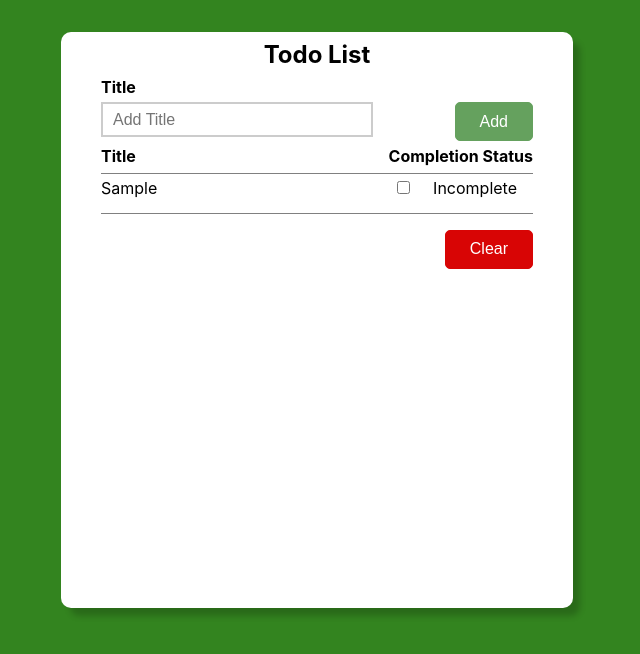
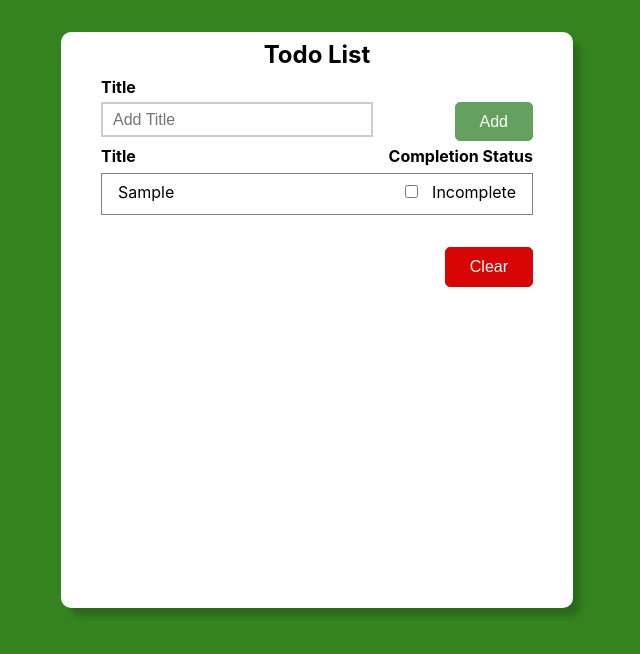
Before and after one commit to neerajmau/todo_list, a React (Create React App) app: page / in a window 1280 px wide. Both pictures are taken after typing "Sample" into the empty fields and a click on the button "Add". Shown: the top 654 px of the page, without its empty margins (323-963 px from the left). Built offline with nearby package versions, Linux system fonts and the light colour scheme.

Commit message:
improve UI

```diff
--- a/src/component/todoList/TodoList.js
+++ b/src/component/todoList/TodoList.js
@@ -50,43 +50,24 @@ const TodoList = () => {
         </div>
 
         <div className={style.list}>
+          {list?.length > 0 && (
             <div className={style.list_header}>
               <div>Title</div>
               <div>Completion Status</div>
             </div>
+          )}
           <div className={style.list_cantainer}>
             {list?.map((e, index) => {
               return (
                 <div className={style.list_data} key={index}>
                   {e?.titleTogle ? (
-                    <span
+                    <>
+                      <div
                         className={style.title}
                         onDoubleClick={() => doubleHandle(index)}
                       >
                         {e.title}
-                    </span>
-                  ) : (
-                    <div className={style.edit_title}>
-                      <input
-                        type="text"
-                        placeholder="Edit Title"
-                        value={e.title}
-                        onBlur={() => {
-                          let data = list;
-                          data[index].titleTogle = !data[index].titleTogle;
-                          saveLocalStorage(data);
-                          setList([...data]);
-                        }}
-                        onChange={(e) => {
-                          let data = list;
-                          data[index].title = e.target.value;
-                          saveLocalStorage(data);
-                          setList([...data]);
-                        }}
-                      />
                       </div>
-                  )}
-
                       <input
                         type="checkbox"
                         id={`status${index}`}
@@ -109,6 +90,39 @@ const TodoList = () => {
                       >
                         {e.compalition ? "Completed" : "Incomplete"}
                       </label>
+                    </>
+                  ) : (
+                    <div className={style.edit_title}>
+                      <input
+                        type="text"
+                        placeholder="Edit Title"
+                        value={e.title}
+                        // onBlur={() => {
+                        //   let data = list;
+                        //   data[index].titleTogle = !data[index].titleTogle;
+                        //   saveLocalStorage(data);
+                        //   setList([...data]);
+                        // }}
+                        onChange={(e) => {
+                          let data = list;
+                          data[index].title = e.target.value;
+                          saveLocalStorage(data);
+                          setList([...data]);
+                        }}
+                      />
+                      <Button
+                        type="add"
+                        onClick={() => {
+                          let data = list;
+                          data[index].titleTogle = !data[index].titleTogle;
+                          saveLocalStorage(data);
+                          setList([...data]);
+                        }}
+                      >
+                        Save
+                      </Button>
+                    </div>
+                  )}
                 </div>
               );
             })}
--- a/src/component/todoList/todoList.module.css
+++ b/src/component/todoList/todoList.module.css
@@ -63,7 +63,7 @@
 }
 
 .list_header {
-    border-bottom: 1px solid gray;
+    /* border-bottom: 1px solid gray; */
     /* border-top: 1px solid gray; */
     height: 1.7rem;
     align-items: baseline;
@@ -76,13 +76,14 @@
 }
 
 .list_data {
-    padding: 0.2rem 0px;
-    border-bottom: 1px solid gray;
+    /* padding: 1rem; */
+    border: 1px solid gray;
     /* border-top: 1px solid gray; */
-    height: 2rem;
+    min-height: 2.5rem;
     align-items: baseline;
     display: flex;
     justify-content: space-between;
+    margin-bottom: 1rem;
 
 }
 
@@ -93,14 +94,26 @@
     white-space: nowrap;
     overflow: hidden;
     text-overflow: ellipsis;
+    padding-left: 1rem;
+    padding-top: 0.5rem;
 }
 
 .edit_title input[type="text"] {
+
+    width: 17rem;
+    padding: 6.5px 10px;
+    box-sizing: border-box;
+    border: 2px solid #ccc;
+    -webkit-transition: 0.5s;
+    transition: 0.5s;
     outline: none;
-    border: none;
-    width: 16.7rem;
-    height: 1.7rem;
-    font-size: 1rem
+    font-size: 1rem;
+    margin: 1rem;
+}
+
+.edit_title input:focus {
+    border-color: #9bbadb;
+    box-shadow: 0 0 7px #9bbadb;
 }
 
 .btn_clear {
```
Lines whose indentation alone changed are shown as unchanged.
